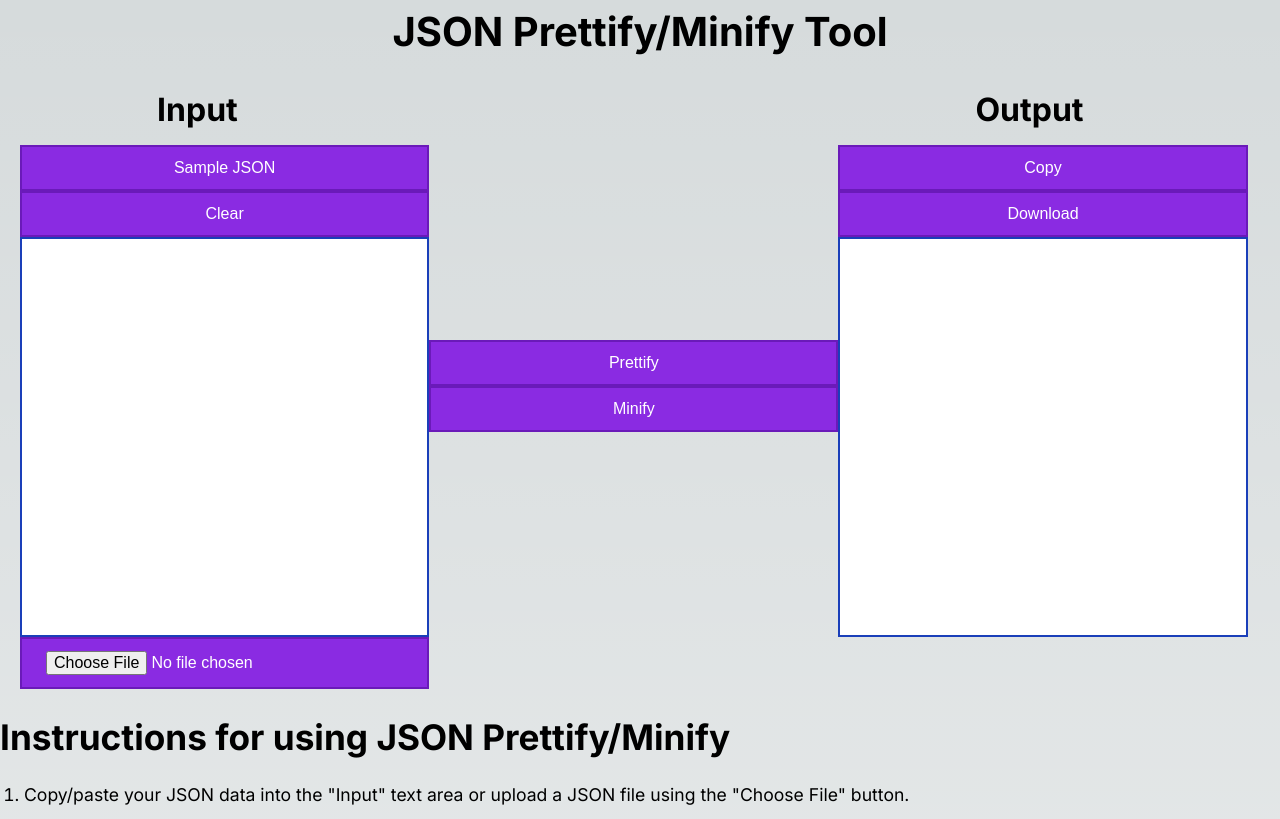
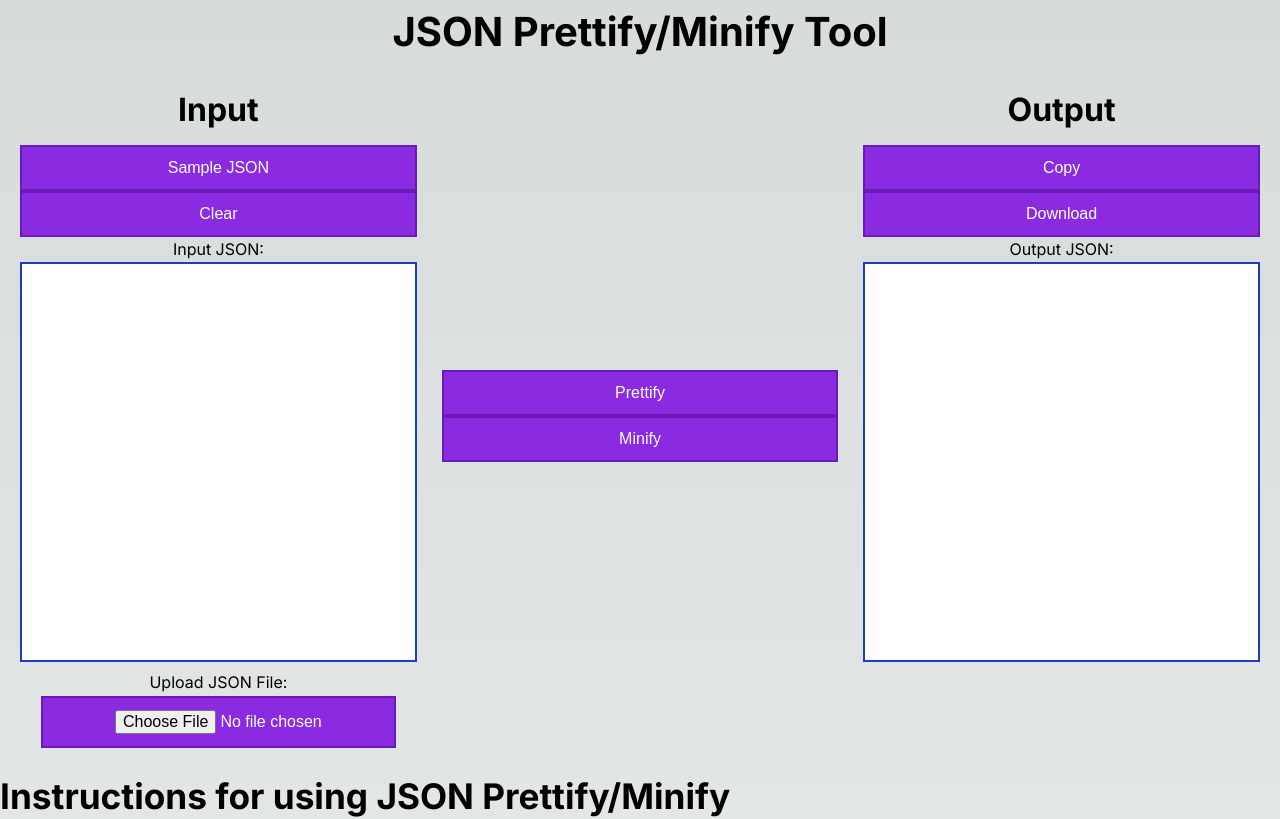
Before and after one commit to mtsamis2/pretty-print-json, a Next.js app: page / in a window 1280 px wide. Shown: the top 819 px of the page. Built offline with nearby package versions, Linux system fonts and the light colour scheme.

Commit message:
accessibility enhancements

```diff
--- a/app/page.js
+++ b/app/page.js
@@ -112,21 +112,30 @@ export default function Home() {
     <h1 className={styles.toolHeader}>JSON Prettify/Minify Tool</h1>
       <div className={styles.container}>
         <div className={styles.left}>
-          <h3 className={styles.center}>Input</h3>
+          <h3 className={styles.centerLabel}>Input</h3>
           <button onClick={insertSampleJSON}>Sample JSON</button>
           <button onClick={clear}>Clear</button>
+          <label className={styles.centerLabel}>
+            Input JSON:
             <textarea value={input} onChange={handleChange} />
+          </label>
+          <label className={styles.centerLabel}>
+            Upload JSON File:
             <input className={styles.fileInput} type="file" onChange={handleFileChange} />
+          </label>
         </div>
         <div className={styles.center}>
-            <button onClick={prettyPrint}> Prettify</button>
+          <button onClick={prettyPrint}>Prettify</button>
           <button onClick={minify}>Minify</button>
         </div>
         <div className={styles.right}>
-          <h3 className={styles.center}>Output</h3>
+          <h3 className={styles.centerLabel}>Output</h3>
           <button onClick={copyToClipboard}>Copy</button>
           <button onClick={download}>Download</button>
+          <label className={styles.centerLabel}>
+            Output JSON:
             <textarea value={output} readOnly />
+          </label>
         </div>
       </div>
       <div>
--- a/app/page.module.css
+++ b/app/page.module.css
@@ -18,6 +18,11 @@
   display: flex;
   flex-direction: column;
   align-self: center;
+  margin: 2%
+}
+
+.centerLabel {
+  text-align: center;
 }
 
 .right {
@@ -39,6 +44,7 @@
   color: white;
   padding: 12px 24px;
   text-align: center;
+  text-align-last: center;
   display: inline-block;
   font-size: 16px;
   cursor: pointer;
```
Lines whose indentation alone changed are shown as unchanged.
